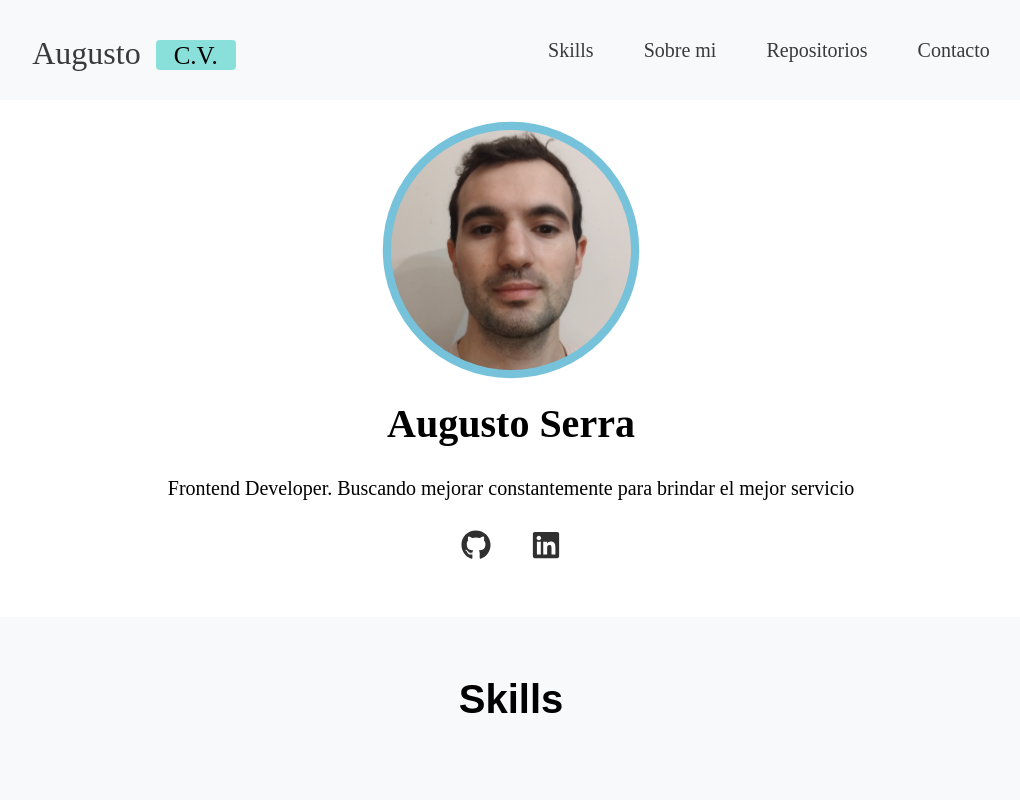
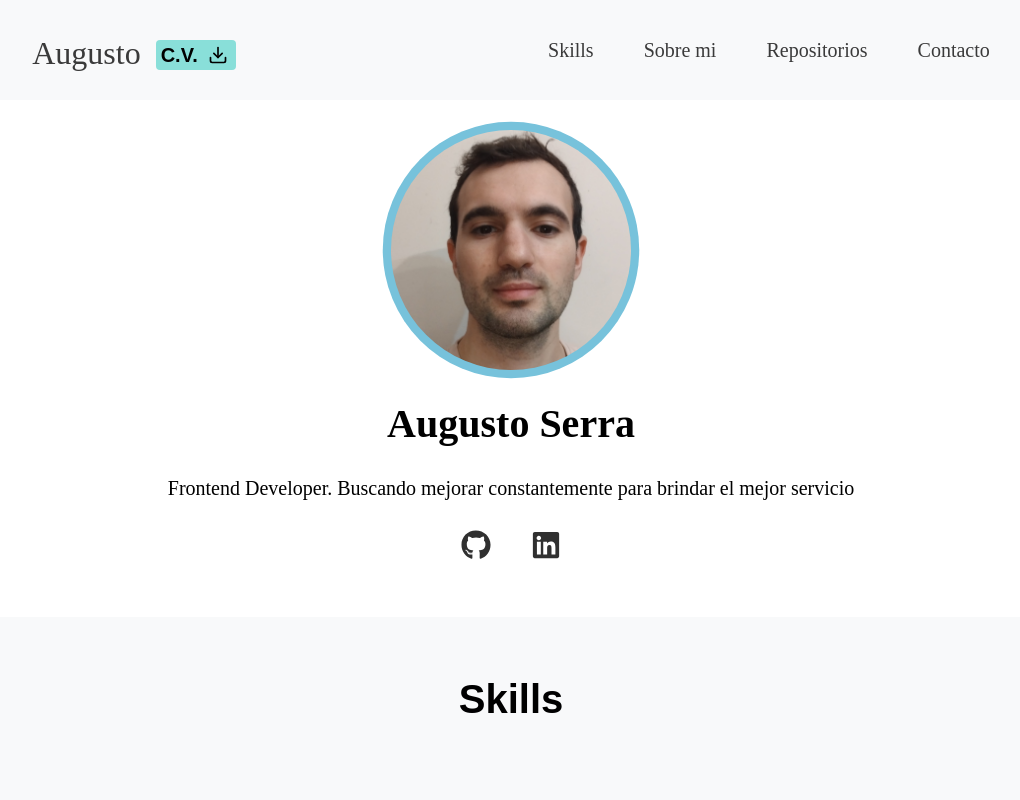
Before and after one commit to SerraAugusto/PaginaWeb, a Next.js app: page / in a window 1280 px wide. Shown: the top 800 px of the page, without its empty margins (129-1149 px from the left). Built offline with nearby package versions, Linux system fonts and the light colour scheme.

Commit message:
cv downloable

```diff
--- a/src/app/components/layouts/Header.tsx
+++ b/src/app/components/layouts/Header.tsx
@@ -128,7 +128,7 @@ export default function Header() {
     <Container>
       <LeftSide>
         <NameLogo href='#Home'>Augusto</NameLogo>
-       <ButtonStyle> <a href="https://drive.google.com/file/d/1ObK1j0t1klr4vX_FcslESXiNsWWWidDx/view?usp=drive_link" target='_blank' download='Augusto-Serra-CV-Esp.pdf'>C.V.</a></ButtonStyle>
+        <ResumeButton filename='/Augusto-Serra-CV-Esp.pdf' buttonText='C.V.' ></ResumeButton>
         {/*<SunIcon></SunIcon>
 
      <ThemeSwitcherButton></ThemeSwitcherButton><MoonIcon></MoonIcon> */}
```
